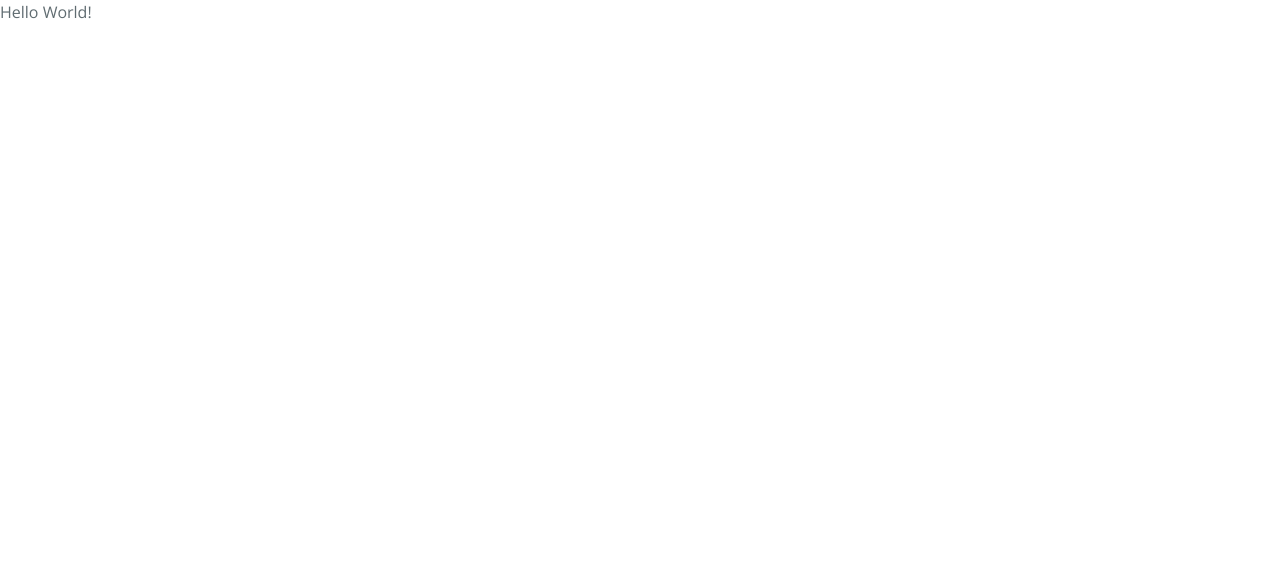
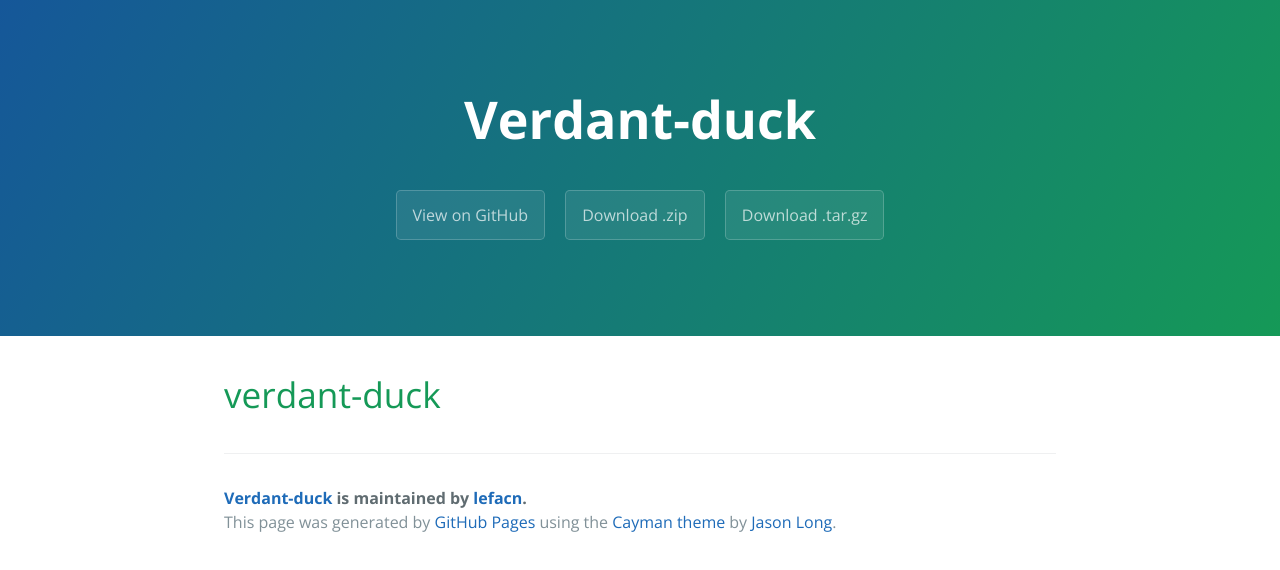
Before and after one commit to lefacn/verdant-duck, a plain HTML site: page index.html in a window 1280 px wide. Drawn offline with nearby package versions, Linux system fonts and the light colour scheme.

Commit message:
Create gh-pages branch via GitHub

```diff
--- a/index.html
+++ b/index.html
@@ -10,6 +10,26 @@
     <link rel="stylesheet" type="text/css" href="stylesheets/github-light.css" media="screen">
   </head>
   <body>
-  Hello World!
+    <section class="page-header">
+      <h1 class="project-name">Verdant-duck</h1>
+      <h2 class="project-tagline"></h2>
+      <a href="https://github.com/lefacn/verdant-duck" class="btn">View on GitHub</a>
+      <a href="https://github.com/lefacn/verdant-duck/zipball/master" class="btn">Download .zip</a>
+      <a href="https://github.com/lefacn/verdant-duck/tarball/master" class="btn">Download .tar.gz</a>
+    </section>
+
+    <section class="main-content">
+      <h1>
+<a id="verdant-duck" class="anchor" href="#verdant-duck" aria-hidden="true"><span class="octicon octicon-link"></span></a>verdant-duck</h1>
+
+      <footer class="site-footer">
+        <span class="site-footer-owner"><a href="https://github.com/lefacn/verdant-duck">Verdant-duck</a> is maintained by <a href="https://github.com/lefacn">lefacn</a>.</span>
+
+        <span class="site-footer-credits">This page was generated by <a href="https://pages.github.com">GitHub Pages</a> using the <a href="https://github.com/jasonlong/cayman-theme">Cayman theme</a> by <a href="https://twitter.com/jasonlong">Jason Long</a>.</span>
+      </footer>
+
+    </section>
+
+
   </body>
 </html>
```
Also changed, not shown: params.json (+1 -1 lines).
